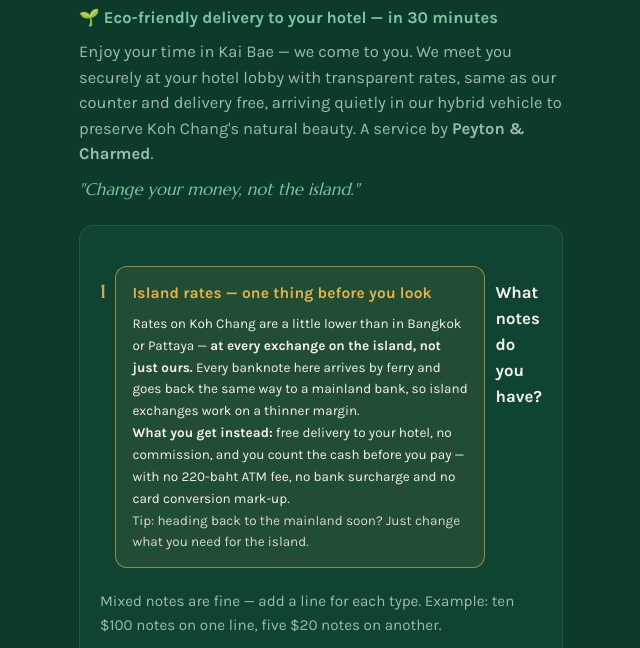
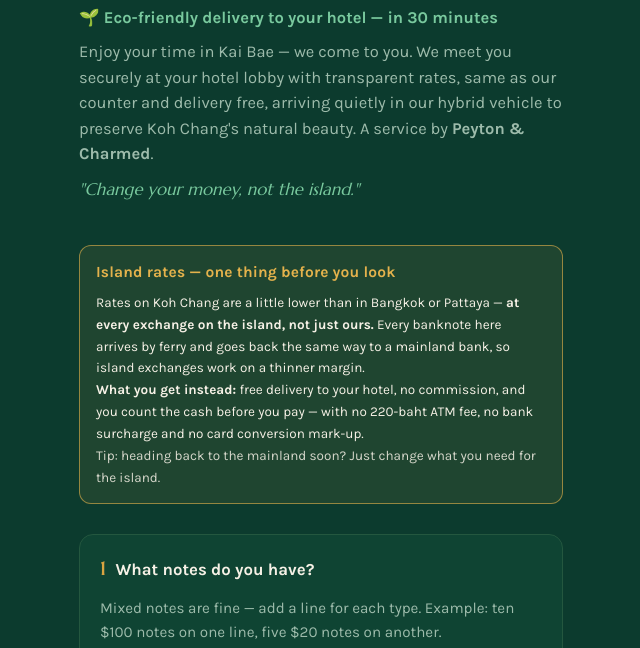
Before and after one commit to Peytoncharm/rateboard, a plain HTML site: page order.html in a window 1280 px wide. Shown: the part 147-795 px from the top of the page, without its empty margins (319-959 px from the left). Drawn offline with Linux system fonts and the light colour scheme; no server answers.

Commit message:
Move island-rates box above the notes section

```diff
--- a/order.html
+++ b/order.html
@@ -92,9 +92,9 @@
     <div id="refWrap">🏨 Recommended by your hotel — thank you! We'll look after you.<span class="reftag" id="refTag" style="display:none"></span></div>
   </header>
 
-  <section class="card" aria-labelledby="s1">
-    <div class="step"><span class="n">1</span><div id="islandrates" style="margin:20px 0 8px;border:1.5px solid rgba(228,178,76,.6);background:rgba(228,178,76,.09);border-radius:12px;padding:14px 16px"><div style="font-weight:800;font-size:15.5px;color:#E4B24C;letter-spacing:.01em">Island rates &mdash; one thing before you look</div><div style="font-size:13.5px;line-height:1.62;margin-top:8px">Rates on Koh Chang are a little lower than in Bangkok or Pattaya &mdash; <b>at every exchange on the island, not just ours.</b> Every banknote here arrives by ferry and goes back the same way to a mainland bank, so island exchanges work on a thinner margin.<br><b>What you get instead:</b> free delivery to your hotel, no commission, and you count the cash before you pay &mdash; with no 220-baht ATM fee, no bank surcharge and no card conversion mark-up.<br><span style="opacity:.85">Tip: heading back to the mainland soon? Just change what you need for the island.</span></div></div>
-<h2 id="s1">What notes do you have?</h2></div>
+  <div id="islandrates" style="margin:20px 0 8px;border:1.5px solid rgba(228,178,76,.6);background:rgba(228,178,76,.09);border-radius:12px;padding:14px 16px"><div style="font-weight:800;font-size:15.5px;color:#E4B24C;letter-spacing:.01em">Island rates &mdash; one thing before you look</div><div style="font-size:13.5px;line-height:1.62;margin-top:8px">Rates on Koh Chang are a little lower than in Bangkok or Pattaya &mdash; <b>at every exchange on the island, not just ours.</b> Every banknote here arrives by ferry and goes back the same way to a mainland bank, so island exchanges work on a thinner margin.<br><b>What you get instead:</b> free delivery to your hotel, no commission, and you count the cash before you pay &mdash; with no 220-baht ATM fee, no bank surcharge and no card conversion mark-up.<br><span style="opacity:.85">Tip: heading back to the mainland soon? Just change what you need for the island.</span></div></div>
+<section class="card" aria-labelledby="s1">
+    <div class="step"><span class="n">1</span><h2 id="s1">What notes do you have?</h2></div>
     <p style="margin:0 0 10px; color:var(--muted); font-size:.95rem">Mixed notes are fine — add a line for each type. Example: ten $100 notes on one line, five $20 notes on another.</p>
     <label>Your notes</label>
     <div id="rows"></div>
```
